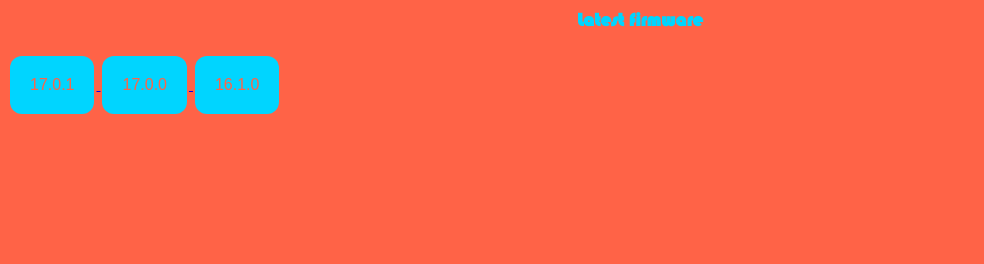
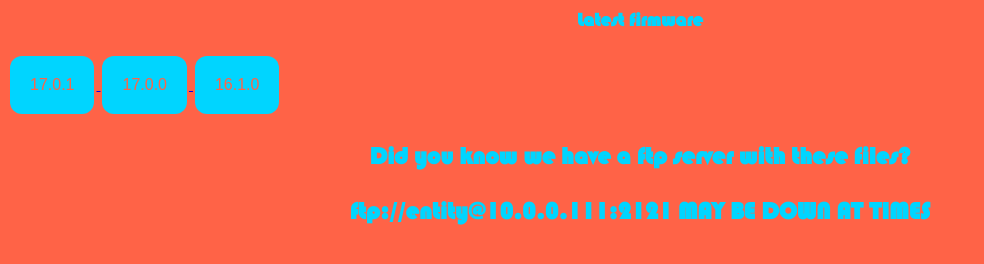
Before and after one commit to acesavagejr/Switch-firm, a plain HTML site: page index.html in a window 1280 px wide. Shown: the part 84-348 px from the top of the page, without its empty margins (0-984 px from the left). Drawn offline with Linux system fonts and the light colour scheme.

Commit message:
Update index.html

```diff
--- a/index.html
+++ b/index.html
@@ -17,5 +17,7 @@
     <button class="button button4">16.1.0</button>
   </a>
 
+  <h2>Did you know we have a ftp server with these files?</h2>
+  <h2>ftp://entity@10.0.0.111:2121  MAY BE DOWN AT TIMES</h2>
 </head>
 </html>
```
